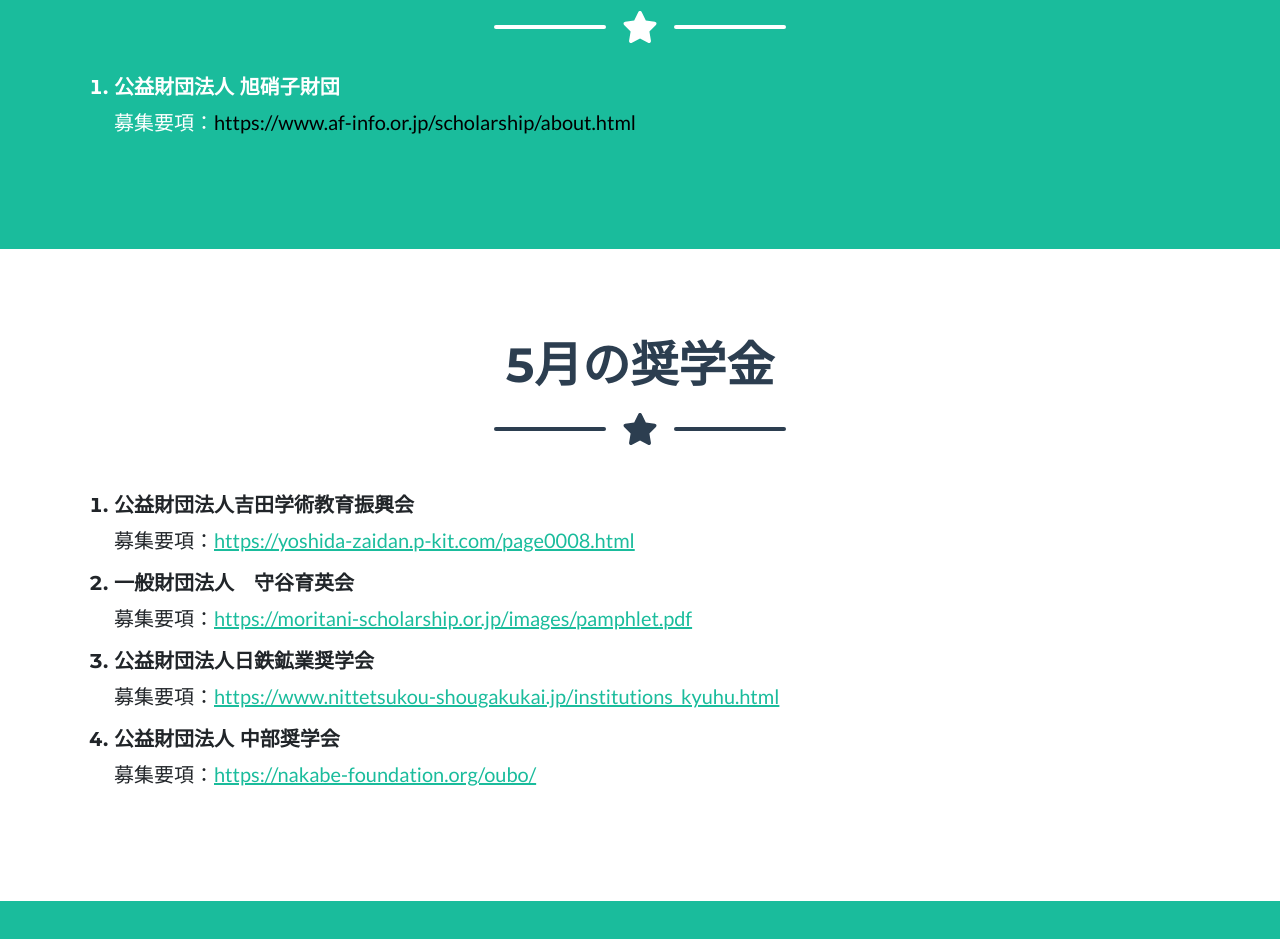
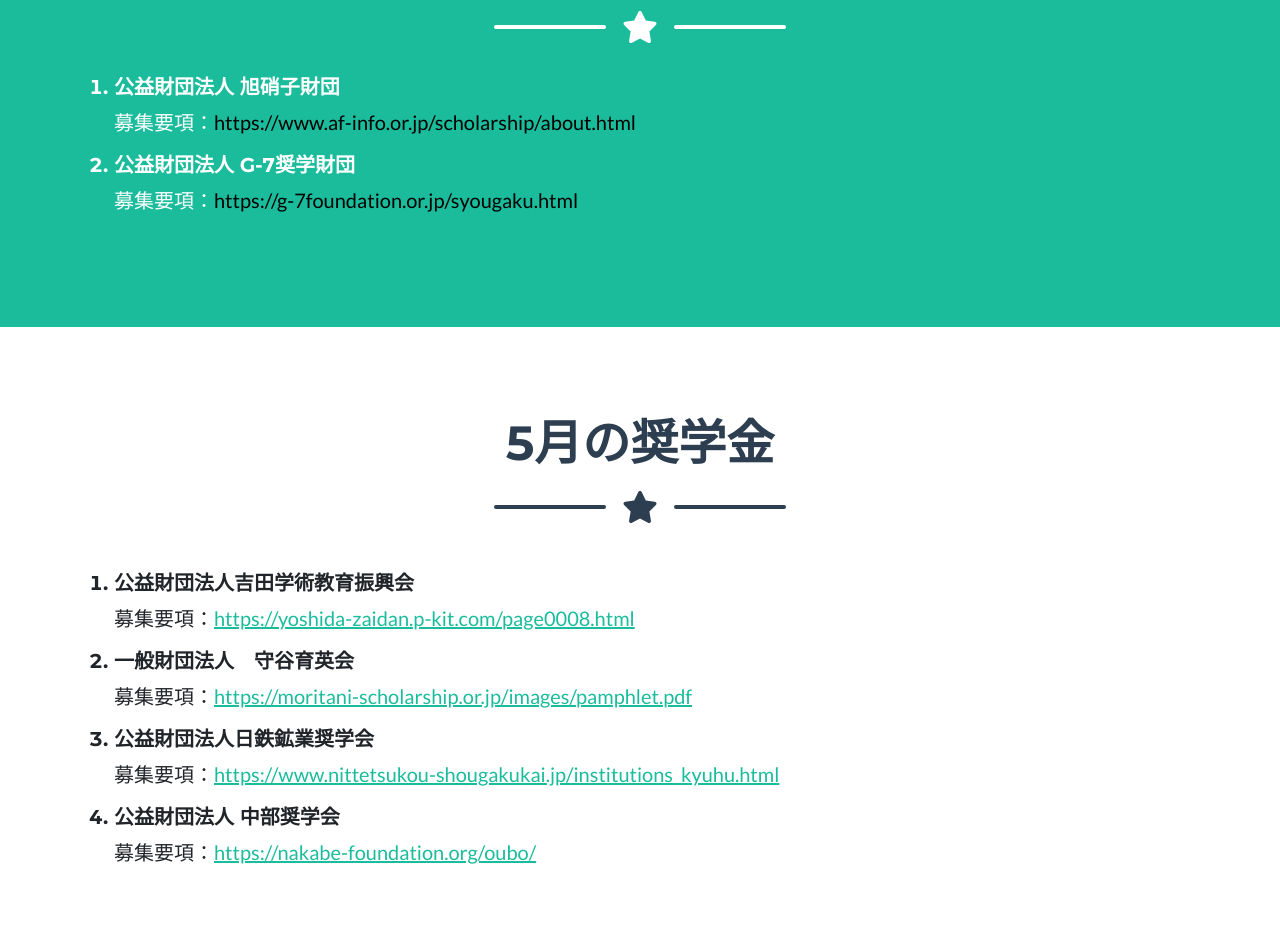
Before and after one commit to YusukeEndoPlasma/Scholarship, a plain HTML site: page Master.html in a window 1280 px wide. Shown: the part 1835-2774 px from the top of the page. Drawn offline with Linux system fonts and the light colour scheme.

Commit message:
Update Master.html

```diff
--- a/Master.html
+++ b/Master.html
@@ -166,6 +166,11 @@
                             <div class="col-lg-12 ms-auto"><p class="lead">
                                 募集要項：<a href="https://www.af-info.or.jp/scholarship/about.html"><font color="black">https://www.af-info.or.jp/scholarship/about.html</font></a><br>
                                 </p></div>
+                            <h5><li>公益財団法人 G-7奨学財団</li></h5>
+                            <div class="col-lg-12 ms-auto"><p class="lead">
+                                募集要項：<a href="https://g-7foundation.or.jp/syougaku.html"><font color="black">https://g-7foundation.or.jp/syougaku.html</font></a><br>
+                                </p></div>
+
                             </ol>
                             </div>
                 </div>
```
